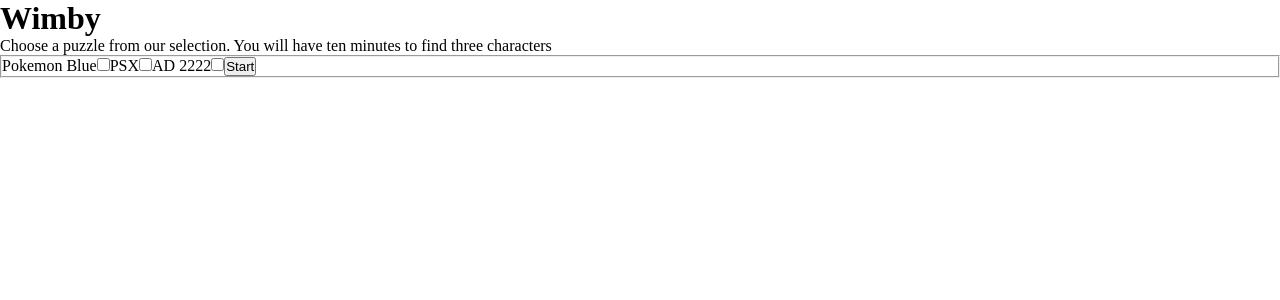
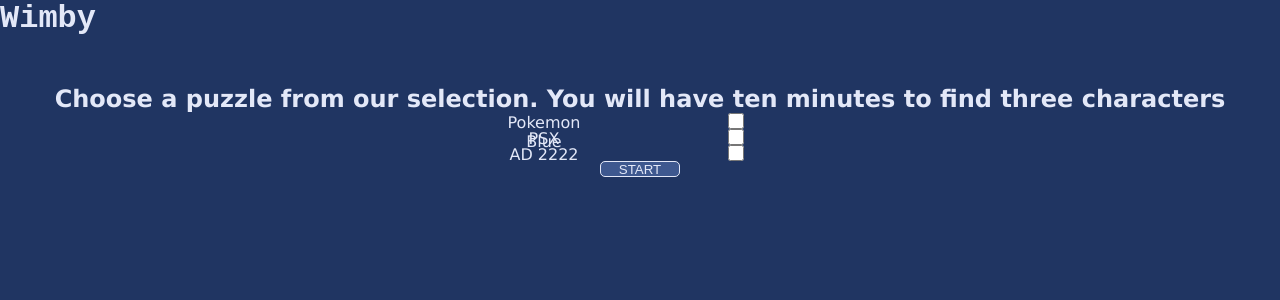
Before and after one commit to Fenroe/Wim-Build, a React (Create React App) app: page / in a window 1280 px wide. Shown: the top 300 px of the page. Built offline with nearby package versions, Linux system fonts and the light colour scheme.

Commit message:
started to add style to page

```diff
--- a/src/Components/Header.jsx
+++ b/src/Components/Header.jsx
@@ -1,6 +1,6 @@
 function Header() {
   return (
-    <div>
+    <div className="header">
       <h1>Wimby</h1>
     </div>
   );
--- a/src/Components/PuzzleSelection.jsx
+++ b/src/Components/PuzzleSelection.jsx
@@ -21,37 +21,40 @@ function PuzzleSelection({ startGame, choosePuzzle }) {
   }
 
   return (
-    <section>
-      <p>
+    <main className="main">
+      <h2 className="puzzle-selection-heading">
         Choose a puzzle from our selection. You will have ten minutes to find three characters
         {' '}
-      </p>
-      <fieldset>
-        <label htmlFor="Pokemon Blue">Pokemon Blue</label>
+      </h2>
+      <fieldset className="puzzle-selection-fieldset">
+        <label className="label-1" htmlFor="Pokemon Blue">Pokemon Blue</label>
         <input
+          className="input-1"
           id="Pokemon Blue"
           name="Pokemon Blue"
           type="checkbox"
           onClick={(e) => checkIfInputSelected(e.target)}
         />
-        <label htmlFor="PSX">PSX</label>
+        <label className="label-2" htmlFor="PSX">PSX</label>
         <input
+          className="input-2"
           id="PSX"
           name="PSX"
           type="checkbox"
           onClick={(e) => checkIfInputSelected(e.target)}
         />
-        <label htmlFor="AD 2222">AD 2222</label>
+        <label className="label-3" htmlFor="AD 2222">AD 2222</label>
         <input
+          className="input-3"
           id="AD 2222"
           name="AD 2222"
           type="checkbox"
           onClick={(e) => checkIfInputSelected(e.target)}
         />
-        <button type="button" onClick={start}>Start</button>
+        <button className="puzzle-selection-button" type="button" onClick={start}>Start</button>
       </fieldset>
 
-    </section>
+    </main>
   );
 }
 
--- /dev/null
+++ b/src/Style/Game.css
@@ -0,0 +1,8 @@
+.game {
+  background-color: #203562;
+  font-family: Verdana, Geneva, Tahoma, sans-serif;
+  color: #E3E8F8;
+  width: 100vw;
+  min-height: 100vh;
+  overflow: hidden;
+}
--- /dev/null
+++ b/src/Style/Header.css
@@ -0,0 +1,4 @@
+.header {
+  color: #E3E8F8;
+  font-family: 'Courier New', Courier, monospace;
+}
--- /dev/null
+++ b/src/Style/PuzzleSelection.css
@@ -0,0 +1,56 @@
+.main {
+  padding-top: 3rem;
+  display: flex;
+  flex-direction: column;
+  justify-content: center;
+  align-items: center;
+  text-align: center;
+}
+
+.puzzle-selection-fieldset {
+  display: grid;
+  grid-template-columns: 7rem 5rem 7rem;
+  grid-template-rows: repeat(4, 1rem);
+  border: none;
+}
+
+.label-1 {
+  grid-area: 1 / 1 / 2 / 2;
+}
+
+.input-1 {
+  grid-area: 1 / 3 / 2 / 3;
+}
+
+.label-2 {
+  grid-area: 2 / 1 / 3 / 2;
+}
+
+.input-2 {
+  grid-area: 2 / 3 / 3 / 3;
+}
+
+.label-3 {
+  grid-area: 3 / 1 / 3 / 2;
+}
+
+.input-3 {
+  grid-area: 3 / 3 / 3 / 3;
+}
+
+.puzzle-selection-button {
+  grid-area: 4 / 2 / 4 / 3;
+  outline: none;
+  border: 1px solid #E3E8F8;
+  border-radius: 5px;
+  background-color: #3E588F;
+  color: #E3E8F8;
+  text-transform: uppercase;
+}
+
+.puzzle-selection-button:hover {
+  border: 1px solid #3E588F;
+  background-color: #E3E8F8;
+  color: #3E588F;
+  cursor: pointer;
+}
--- a/src/Style/master.css
+++ b/src/Style/master.css
@@ -1,2 +1,5 @@
 @import url('reset.css');
+@import url('Header.css');
+@import url('Game.css');
 @import url('Puzzle.css');
+@import url('PuzzleSelection.css');
```
Also changed, not shown: src/Leaderboards.jsx (added, +22 -0 lines).
